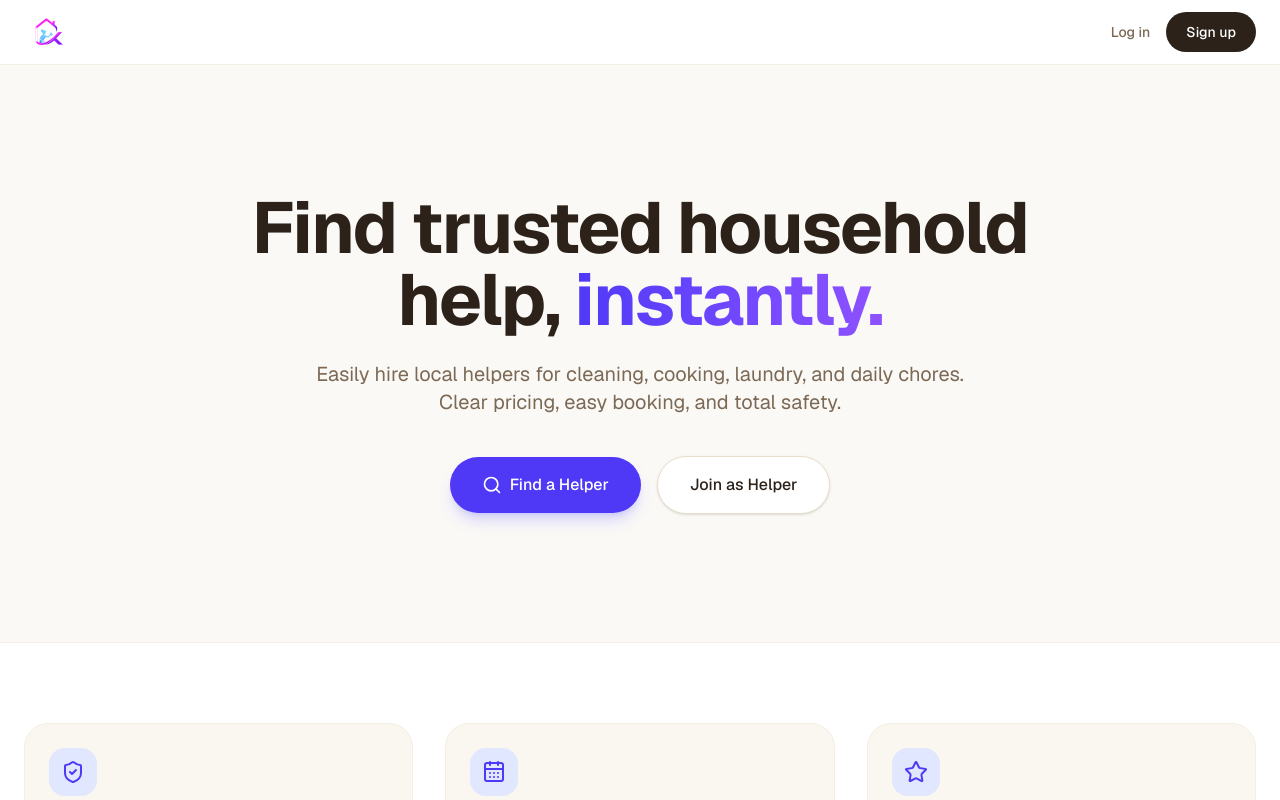
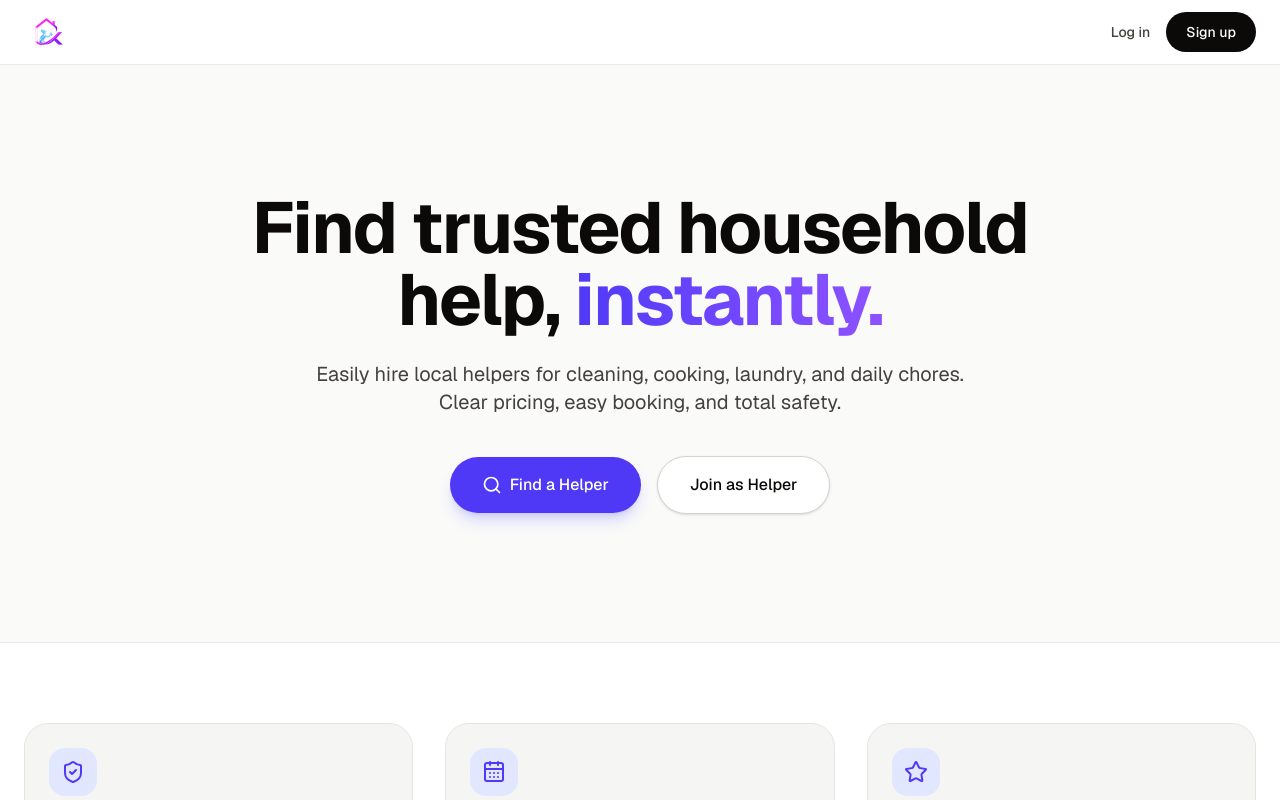
Before and after one commit to DeepeshSharma11/MaidX, a Next.js app in the folder frontend/: page / in a window 1280 px wide. Shown: the top 800 px of the page. Built offline with nearby package versions, Linux system fonts and the light colour scheme; no server answers.

Commit message:
Adjust global theme to premium soft white stone palette

```diff
--- a/frontend/src/app/globals.css
+++ b/frontend/src/app/globals.css
@@ -1,8 +1,8 @@
 @import "tailwindcss";
 
 :root {
-  --background: #fbf9f6; /* Premium warm alabaster */
-  --foreground: #2c2724; /* Warm premium charcoal */
+  --background: #fafaf9; /* Premium soft white background */
+  --foreground: #1c1917; /* Soft premium off-black */
 }
 
 @theme inline {
@@ -11,19 +11,19 @@
   --font-sans: var(--font-geist-sans);
   --font-mono: var(--font-geist-mono);
 
-  /* Override Tailwind gray palettes to warm sepia / cozy tones */
-  --color-slate-50: #fbf9f6;  /* Warm background */
-  --color-zinc-50: #faf6f0;   /* Muted warm background */
-  --color-zinc-100: #f4eee3;  /* Warm borders / elements */
-  --color-zinc-200: #e9decb;  /* Stronger warm border */
-  --color-zinc-300: #dbcdb6;
-  --color-zinc-400: #bba990;
-  --color-zinc-500: #9b8770;
-  --color-zinc-600: #7b6955;
-  --color-zinc-700: #5b4d3d;
-  --color-zinc-800: #42362b;
-  --color-zinc-900: #2c221a;  /* Cozy dark mode surface */
-  --color-zinc-950: #1b1410;  /* Cozy dark mode background */
+  /* Override Tailwind gray palettes to premium soft stone tones */
+  --color-slate-50: #fafaf9;  /* Soft white background */
+  --color-zinc-50: #f5f5f4;   /* Soft off-white background */
+  --color-zinc-100: #e7e5e4;  /* Soft border */
+  --color-zinc-200: #d6d3d1;  /* Muted border */
+  --color-zinc-300: #a8a29e;
+  --color-zinc-400: #78716c;
+  --color-zinc-500: #57534e;
+  --color-zinc-600: #44403c;
+  --color-zinc-700: #292524;
+  --color-zinc-800: #1c1917;
+  --color-zinc-900: #0c0a09;  /* Soft dark mode surface */
+  --color-zinc-950: #080706;  /* Soft dark mode background */
 }
 
 @layer utilities {
@@ -34,8 +34,8 @@
 
 @media (prefers-color-scheme: dark) {
   :root {
-    --background: #1b1410; /* Cozy sepia black */
-    --foreground: #f4eee3; /* Cozy warm text */
+    --background: #0c0a09; /* Soft cozy dark black */
+    --foreground: #fafaf9; /* Soft cozy light text */
   }
 }
 
```
